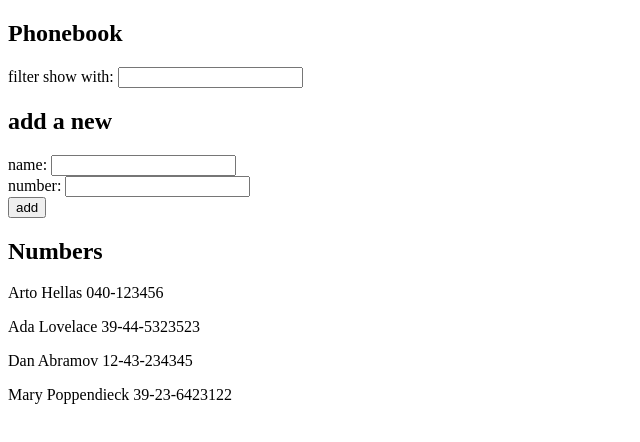
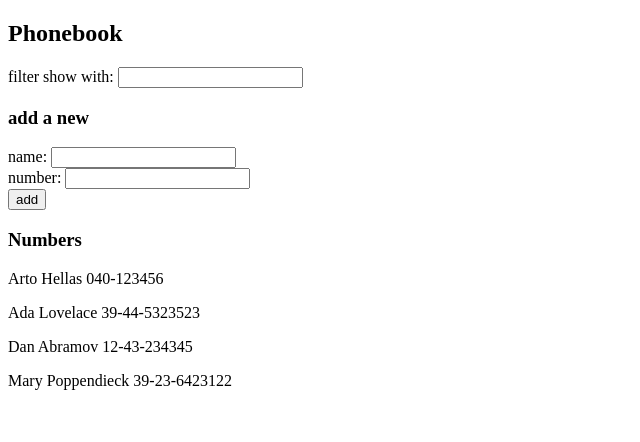
Before and after one commit to Tsoiffer/Fullstack-Open-2023-tsoiffer, a React (Create React App) app in the folder part2/phoneguide/: page / in a window 1280 px wide. Shown: the top 442 px of the page, without its empty margins (0-640 px from the left). Built offline with nearby package versions, Linux system fonts and the light colour scheme.

Commit message:
se carga ejercicio 2.10

```diff
--- a/part2/phoneguide/src/App.js
+++ b/part2/phoneguide/src/App.js
@@ -1,4 +1,7 @@
 import React, { useState } from "react";
+import Filter from "./components/Filter";
+import PersonForm from "./components/PersonForm";
+import Persons from "./components/Persons";
 const initialPersons = [
   { name: "Arto Hellas", number: "040-123456" },
   { name: "Ada Lovelace", number: "39-44-5323523" },
@@ -13,7 +16,6 @@ const App = () => {
 
   const addPerson = (event) => {
     event.preventDefault();
-    console.log("enviar form");
     setPersons(persons.concat({ name: newName, number: newNumber }));
     setNewName("");
     setNewNumber("");
@@ -28,35 +30,23 @@ const App = () => {
     setfilter(event.target.value);
   };
 
-  const personsFilter = persons.filter((person) =>
-    person.name.toLowerCase().includes(toFilter.toLowerCase())
-  );
-  const personsShow = toFilter === "" ? persons : personsFilter;
   return (
     <div>
       <h2>Phonebook</h2>
-      <div>
-        filter show with:{" "}
-        <input value={toFilter} onChange={handleFilterChange} />
-      </div>
-      <h2>add a new</h2>
-      <form onSubmit={addPerson}>
-        <div>
-          name: <input value={newName} onChange={handleNameChange} />
-        </div>
-        <div>
-          number: <input value={newNumber} onChange={handleNumberChange} />
-        </div>
-        <div>
-          <button type="submit">add</button>
-        </div>
-      </form>
-      <h2>Numbers</h2>
-      {personsShow.map((person) => (
-        <p key={person.name}>
-          {person.name} {person.number}
-        </p>
-      ))}
+      <Filter
+        toFilter={toFilter}
+        handleFilterChange={handleFilterChange}
+      ></Filter>
+      <h3>add a new</h3>
+      <PersonForm
+        addPerson={addPerson}
+        newName={newName}
+        handleNameChange={handleNameChange}
+        newNumber={newNumber}
+        handleNumberChange={handleNumberChange}
+      />
+      <h3>Numbers</h3>
+      <Persons persons={persons} toFilter={toFilter} />
     </div>
   );
 };
--- /dev/null
+++ b/part2/phoneguide/src/components/Filter.js
@@ -0,0 +1,9 @@
+const Filter = ({ toFilter, handleFilterChange }) => {
+  return (
+    <div>
+      filter show with: <input value={toFilter} onChange={handleFilterChange} />
+    </div>
+  );
+};
+
+export default Filter;
--- /dev/null
+++ b/part2/phoneguide/src/components/Person.js
@@ -0,0 +1,9 @@
+const Person = ({ name, number }) => {
+  return (
+    <p>
+      {name} {number}
+    </p>
+  );
+};
+
+export default Person;
--- /dev/null
+++ b/part2/phoneguide/src/components/PersonForm.js
@@ -0,0 +1,23 @@
+const PersonForm = ({
+  addPerson,
+  newName,
+  handleNameChange,
+  newNumber,
+  handleNumberChange,
+}) => {
+  return (
+    <form onSubmit={addPerson}>
+      <div>
+        name: <input value={newName} onChange={handleNameChange} />
+      </div>
+      <div>
+        number: <input value={newNumber} onChange={handleNumberChange} />
+      </div>
+      <div>
+        <button type="submit">add</button>
+      </div>
+    </form>
+  );
+};
+
+export default PersonForm;
--- /dev/null
+++ b/part2/phoneguide/src/components/Persons.js
@@ -0,0 +1,20 @@
+import Person from "./Person";
+const Persons = ({ persons, toFilter }) => {
+  const personsFilter = persons.filter((person) =>
+    person.name.toLowerCase().includes(toFilter.toLowerCase())
+  );
+  const personsShow = toFilter === "" ? persons : personsFilter;
+  return (
+    <>
+      {personsShow.map((person) => (
+        <Person
+          key={person.name}
+          name={person.name}
+          number={person.number}
+        ></Person>
+      ))}
+    </>
+  );
+};
+
+export default Persons;
```
